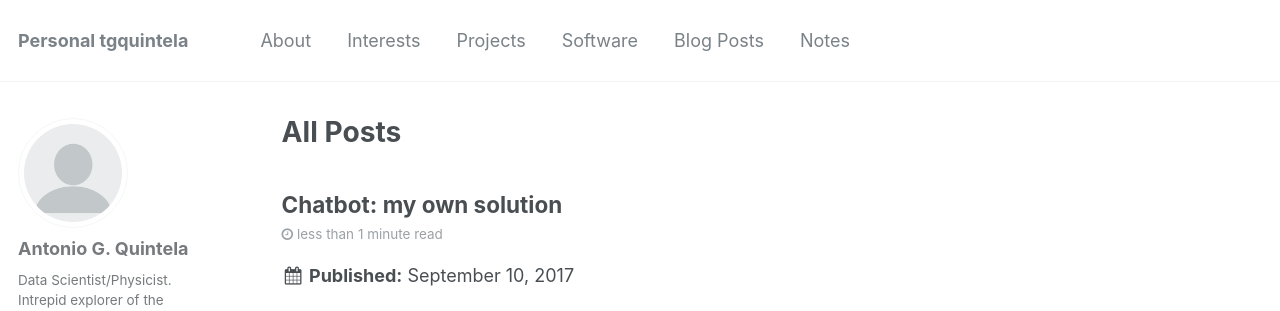
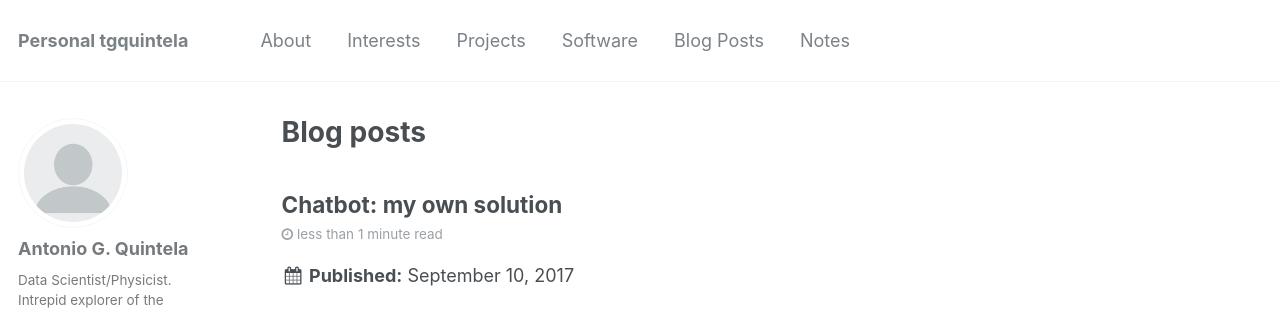
Before and after one commit to tgquintela/tgquintela.github.io, a Jekyll site: the page built from blog/index.html, in a window 1280 px wide and 900 px high. Shown: the top 311 px of the window. Built offline with Jekyll 4.4.1, drawn with Linux system fonts in a browser that asks for light colours; a script that is not in the unit is left out; the list of posts is cut into pages by our own code.

Commit message:
Examples.

```diff
--- a/blog/index.html
+++ b/blog/index.html
@@ -1,6 +1,7 @@
 ---
 layout: archive
-title: "All Posts"
+excerpt: "Ludante kun realaĵo"
+title: "Blog posts"
 author_profile: true
 ---
 
```
Also changed, not shown: 1 other file.
